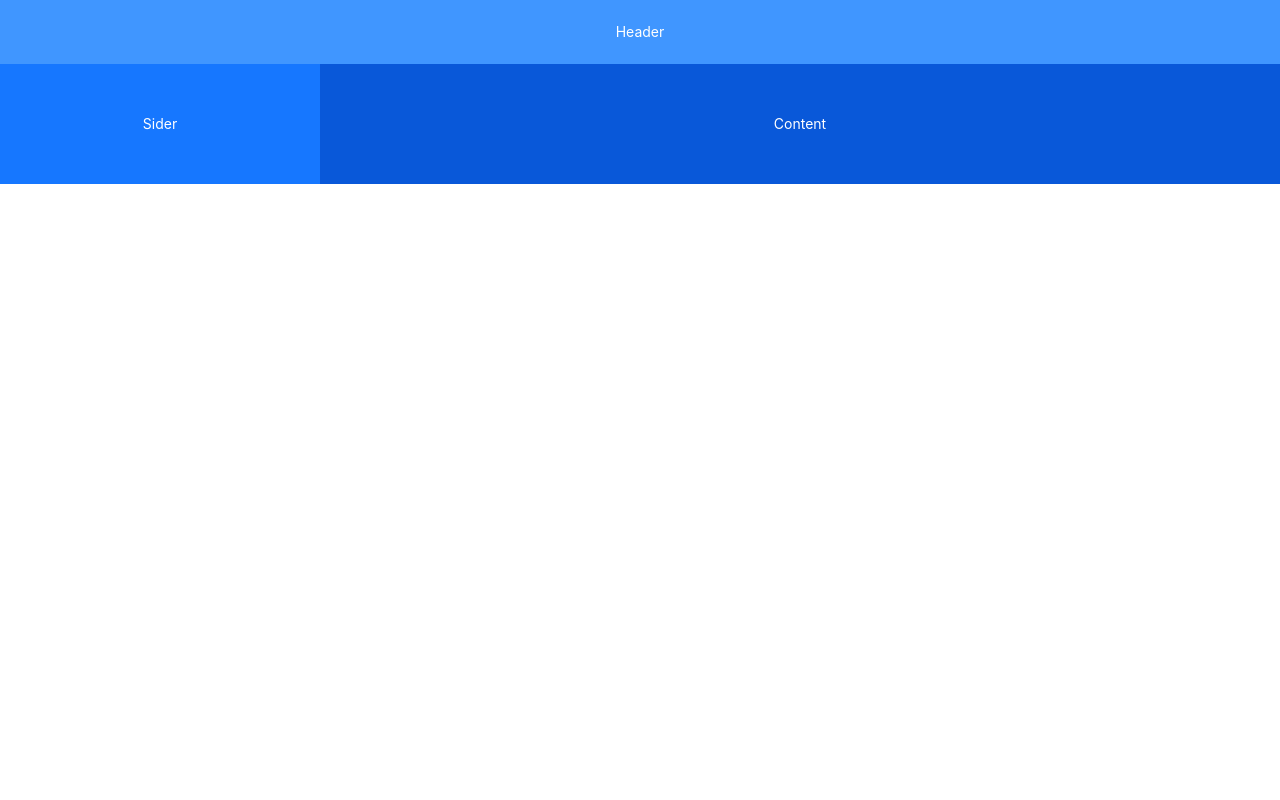
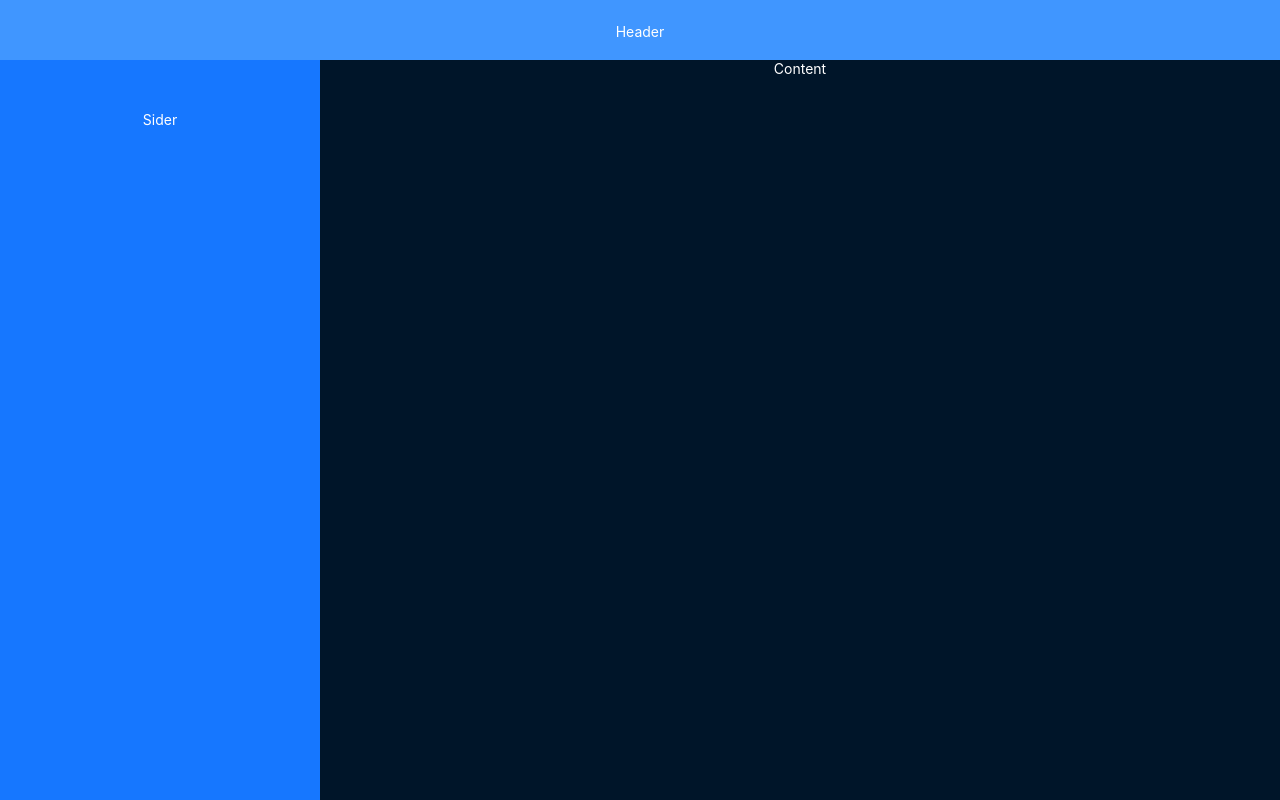
Before and after one commit to aviatorsignalsindia/crypto-app, a React (Vite) app: page / in a window 1280 px wide. Built offline with nearby package versions, Linux system fonts and the light colour scheme.

Commit message:
первый похож на сайт

```diff
--- a/src/App.jsx
+++ b/src/App.jsx
@@ -3,17 +3,16 @@ import { Layout } from 'antd';
 const headerStyle = {
   textAlign: 'center',
   color: '#fff',
-  height: 64,
+  height: 60,
   paddingInline: 48,
   lineHeight: '64px',
   backgroundColor: '#4096ff',
 }
 const contentStyle = {
   textAlign: 'center',
-  minHeight: 120,
-  lineHeight: '120px',
+  minHeight: 'calc(100vh - 60px)',
   color: '#fff',
-  backgroundColor: '#0958d9',
+  backgroundColor: '#001529',
 }
 const siderStyle = {
   textAlign: 'center',
```
